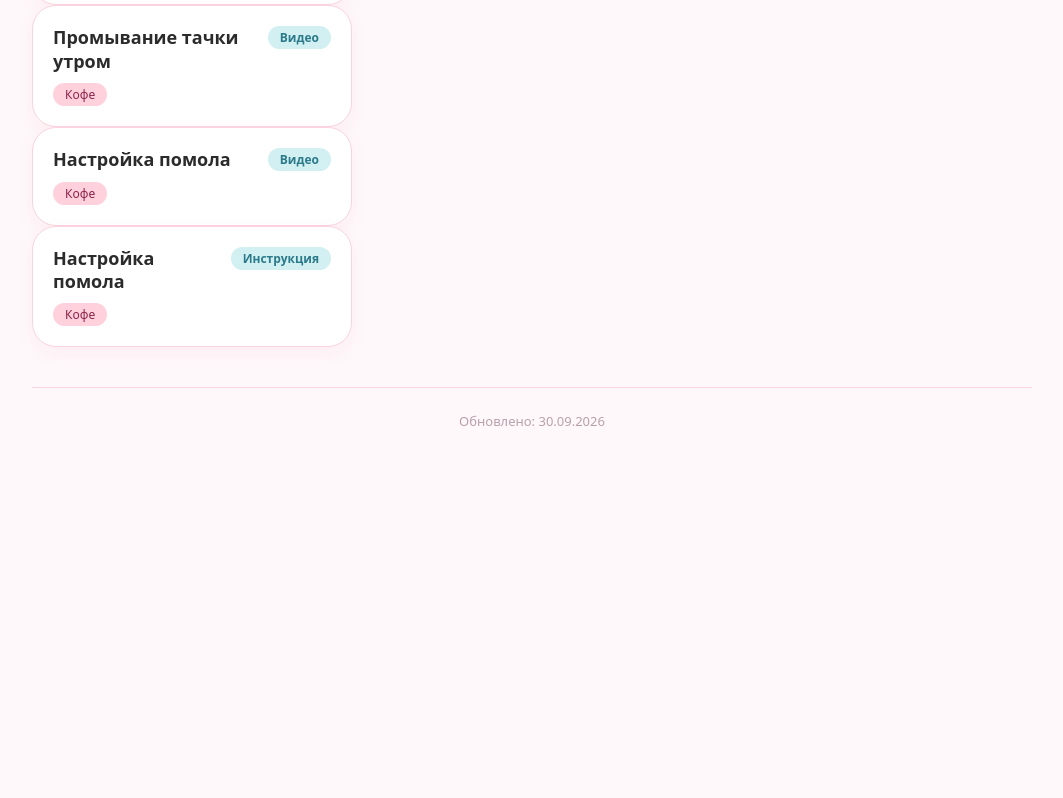
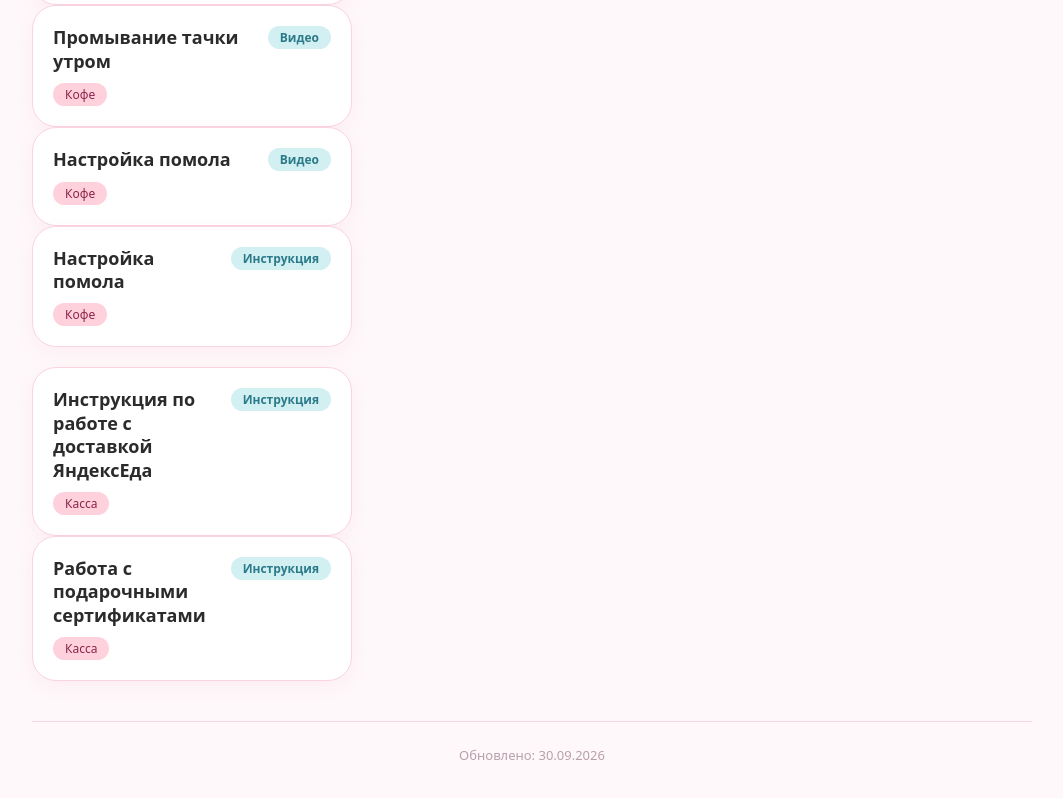
Before and after one commit to Sladosti-i-radosti/baza-znanij, a plain HTML site: page index.html in a window 1280 px wide. Shown: the part 984-1782 px from the top of the page, without its empty margins (108-1171 px from the left). Before the commit the page ends 1454 px from the top, so only its background shows below. Drawn offline with Linux system fonts and the light colour scheme.

Commit message:
Update index.html

```diff
--- a/index.html
+++ b/index.html
@@ -234,6 +234,7 @@
             <button class="filter-btn" data-category="кофе">Кофе</button>
             <button class="filter-btn" data-category="меню">Меню</button>
             <button class="filter-btn" data-category="сервис">Сервис</button>
+             <button class="filter-btn" data-category="касса">Касса</button>
           </div>
     </div>
 
@@ -268,6 +269,10 @@
             { title: "Работа в потоке", url: "flow.html", badge: "Инструкция" },
             { title: "Типы гостей и как с ними работать", url: "guests.html", badge: "Скрипты" },
             { title: "Как действовать в конфликтных ситуациях", url: "conflict.html", badge: "Скрипты" },
+        ],
+        "Касса": [
+            { title: "Инструкция по работе с доставкой ЯндексЕда", url: "#", badge: "Инструкция" },
+            { title: "Работа с подарочными сертификатами", url: "#", badge: "Инструкция" }
         ],
         };
 
```
